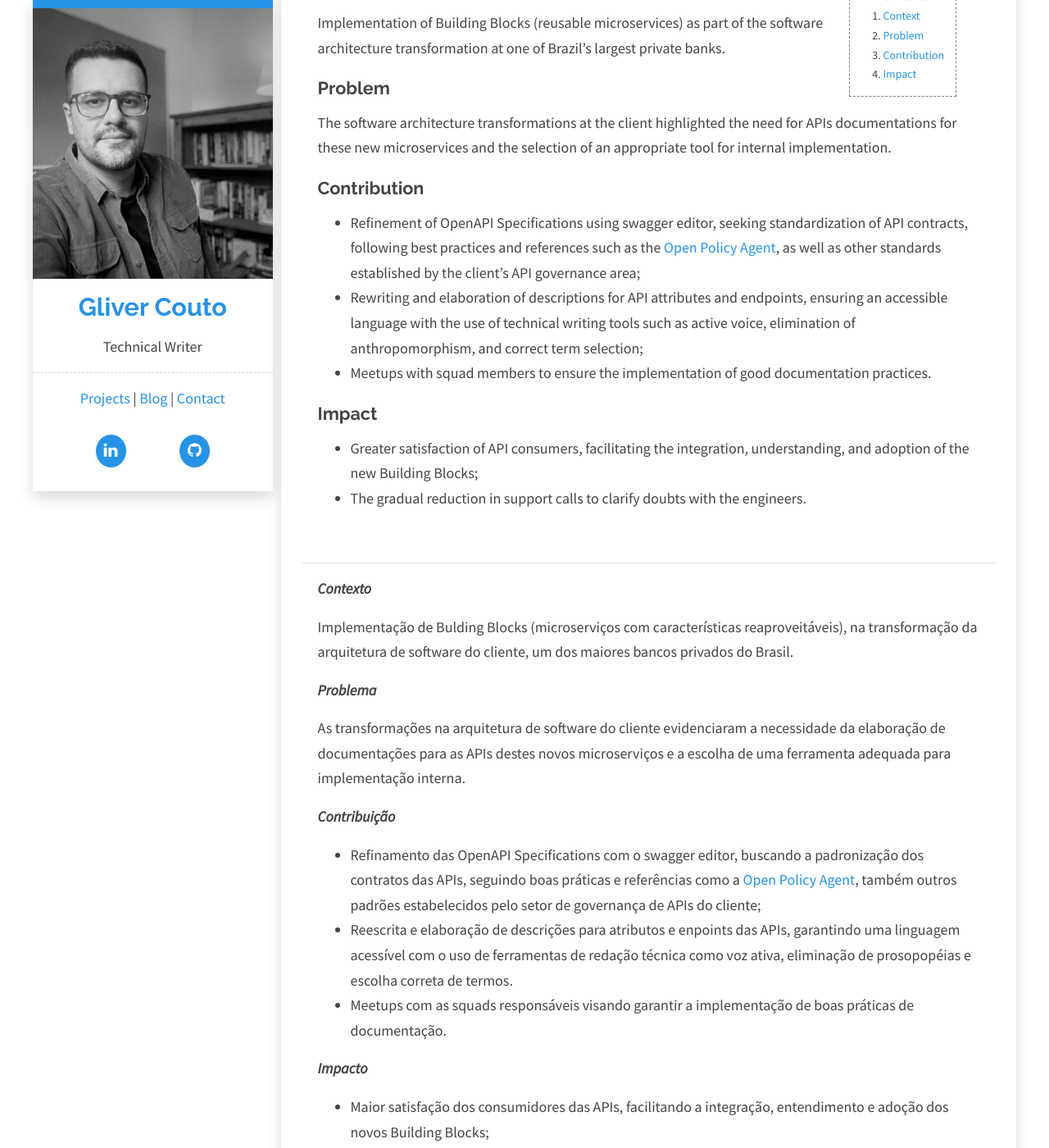
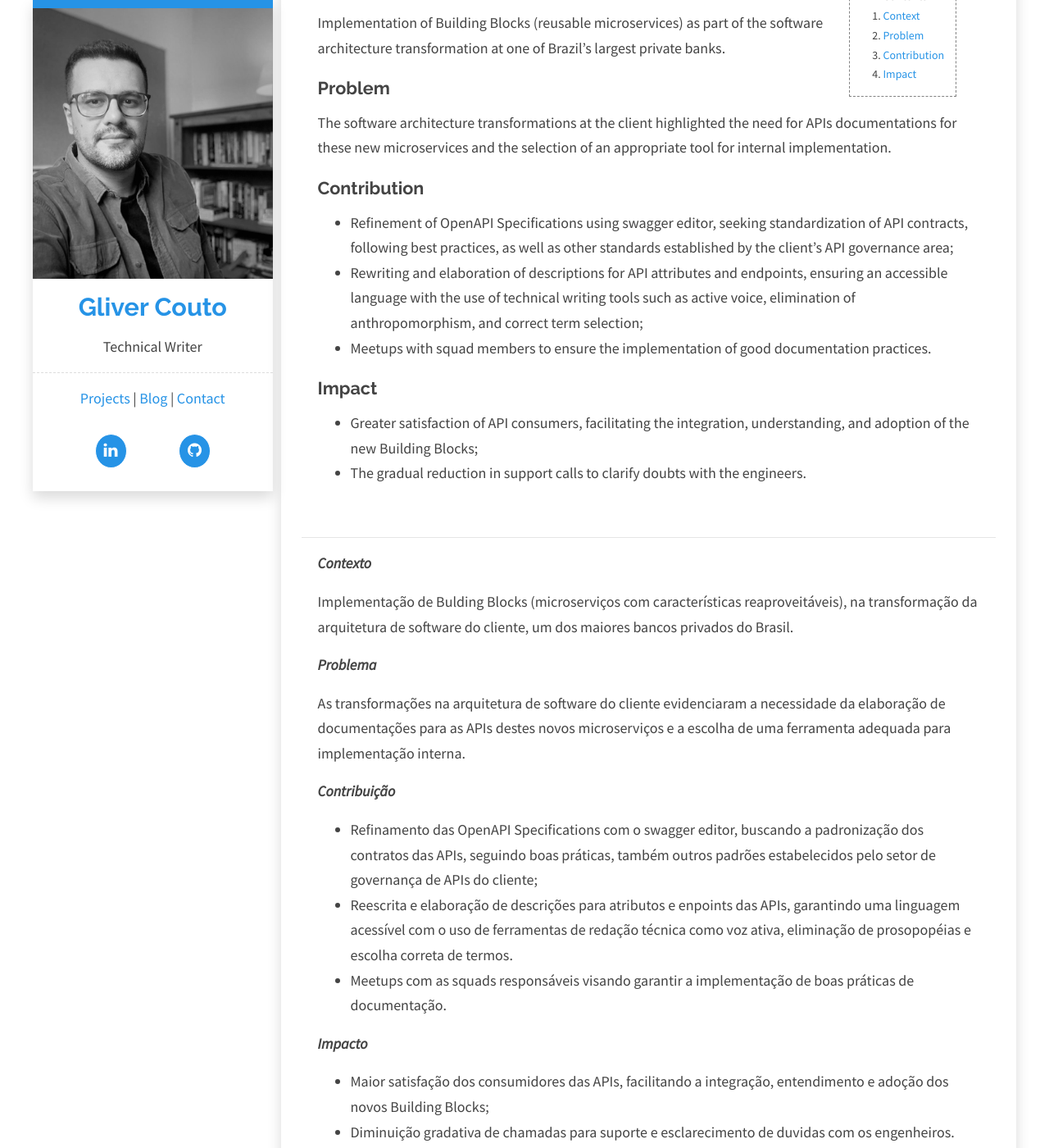
Before and after one commit to gliverCouto/glivercouto.github.io, a Jekyll site: the page built from _projects/api-documentation.md, in a window 1280 px wide and 1400 px high, scrolled down 799 px. Shown: the whole window at 82% size. Built offline with Jekyll 4.4.1, drawn with Linux system fonts in a browser that asks for light colours; comment, search, counter and statistics services are not loaded.

Commit message:
docs: Description changes

```diff
--- a/_projects/api-documentation.md
+++ b/_projects/api-documentation.md
@@ -17,7 +17,7 @@ The software architecture transformations at the client highlighted the need for
 
 ### Contribution ###
 
-- Refinement of OpenAPI Specifications using swagger editor, seeking standardization of API contracts, following best practices and references such as the [Open Policy Agent](https://www.openpolicyagent.org/), as well as other standards established by the client's API governance area;
+- Refinement of OpenAPI Specifications using swagger editor, seeking standardization of API contracts, following best practices, as well as other standards established by the client's API governance area;
 - Rewriting and elaboration of descriptions for API attributes and endpoints, ensuring an accessible language with the use of technical writing tools such as active voice, elimination of anthropomorphism, and correct term selection;
 - Meetups with squad members to ensure the implementation of good documentation practices.
 
@@ -40,7 +40,7 @@ As transformações na arquitetura de software do cliente evidenciaram a necessi
 
 ***Contribuição***
 
-- Refinamento das OpenAPI Specifications com o swagger editor, buscando a padronização dos contratos das APIs, seguindo boas práticas e referências como a [Open Policy Agent](https://www.openpolicyagent.org/), também outros padrões estabelecidos pelo setor de governança de APIs do cliente;
+- Refinamento das OpenAPI Specifications com o swagger editor, buscando a padronização dos contratos das APIs, seguindo boas práticas, também outros padrões estabelecidos pelo setor de governança de APIs do cliente;
 - Reescrita e elaboração de descrições para atributos e enpoints das APIs, garantindo uma linguagem acessível com o uso de ferramentas de redação técnica como voz ativa, eliminação de prosopopéias e escolha correta de termos.
 - Meetups com as squads responsáveis visando garantir a implementação de boas práticas de documentação.
 
```
